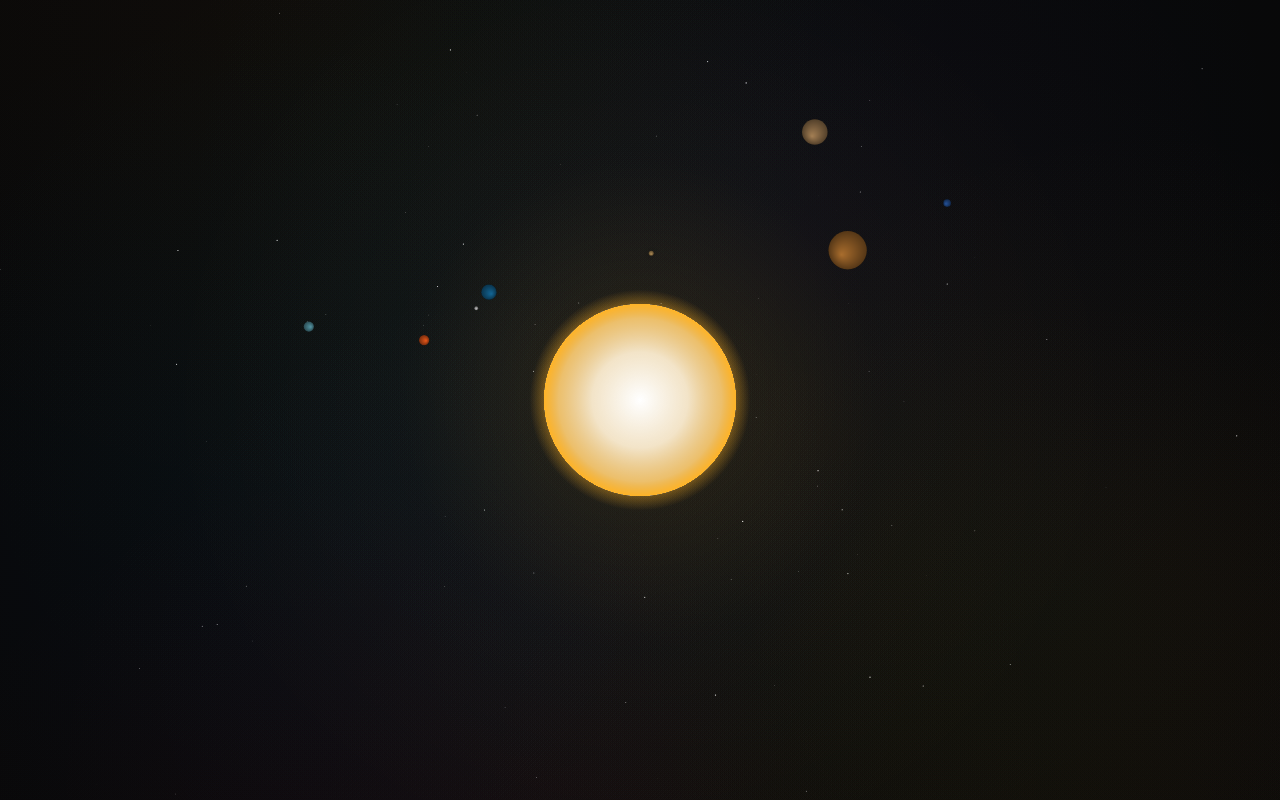
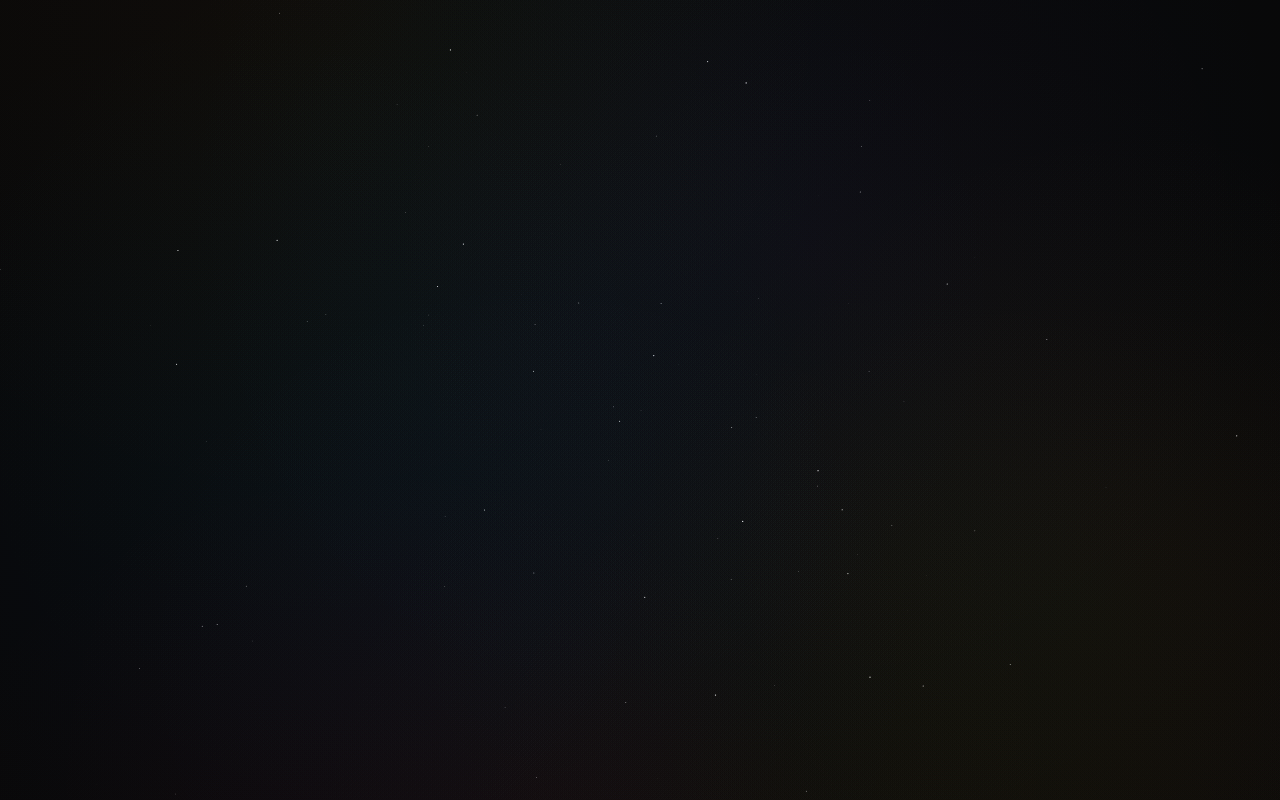
Before and after one commit to flodlc/nebula, a React (Vite) app: page / in a window 1280 px wide. Built offline with nearby package versions, Linux system fonts and the light colour scheme.

Commit message:
improved exports

```diff
--- a/src/ReactNebula.tsx
+++ b/src/ReactNebula.tsx
@@ -24,7 +24,7 @@ const DEFAULT_CONFIG = {
   nebulasColors: ["rgb(5,63,157)", "rgb(42,112,25)", "rgb(182,41,44)"],
 };
 
-export const ReactNebula = ({ config }: { config: SystemConfig }) => {
+export const ReactNebula = ({ config = {} }: { config?: SystemConfig }) => {
   const filledConfig = Object.assign({}, DEFAULT_CONFIG, config);
   const canvasRef = useRef<HTMLCanvasElement>(null);
   const [iter, setIter] = useState(0);
@@ -33,6 +33,7 @@ export const ReactNebula = ({ config }: { config: SystemConfig }) => {
     const handler = () => {
       setIter(iter + 1);
     };
+    if (!window) return;
     window.addEventListener("resize", handler);
     return () => {
       window.removeEventListener("resize", handler);
@@ -107,6 +108,7 @@ export const ReactNebula = ({ config }: { config: SystemConfig }) => {
     };
   }, [iter]);
 
+  if (!window) return <div></div>;
   return (
     <div
       style={{
--- a/src/playground.tsx
+++ b/src/playground.tsx
@@ -1,7 +1,6 @@
 import React from "react";
 import { ReactNebula } from "src/ReactNebula";
-import { bigSolarSystem } from "src/templates/bigSolarSystem";
 
 export const Playground = () => {
-  return <ReactNebula config={{ astres: bigSolarSystem }} />;
+  return <ReactNebula />;
 };
```
Also changed, not shown: index.ts (+7 -4 lines), package.json (+6 -4 lines).
